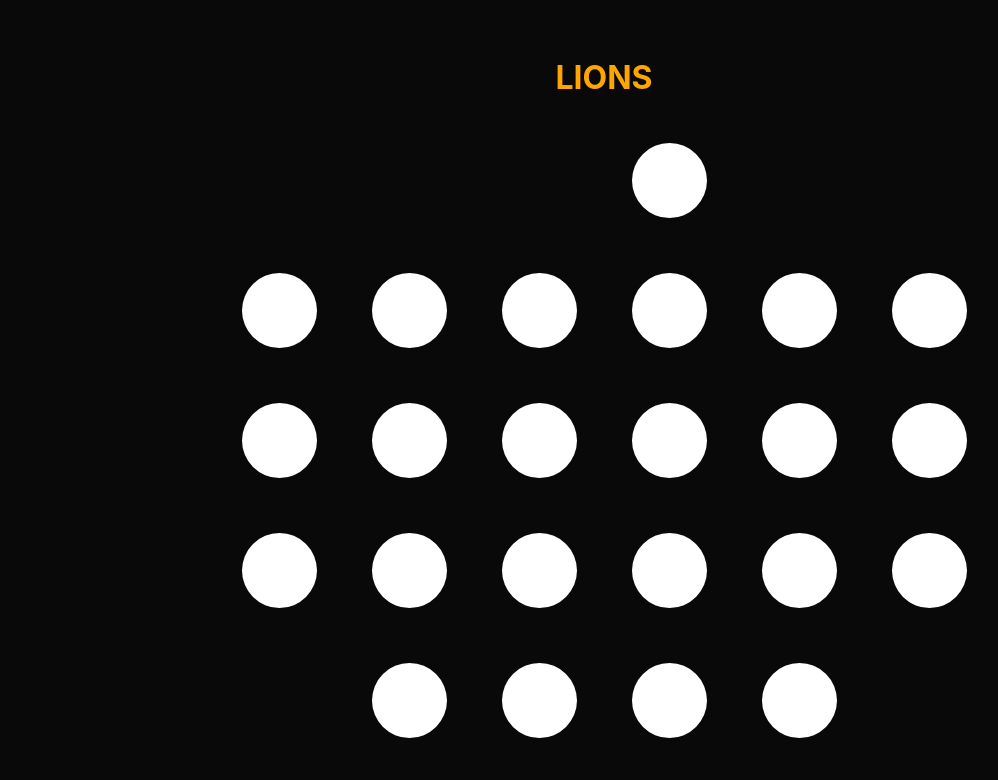
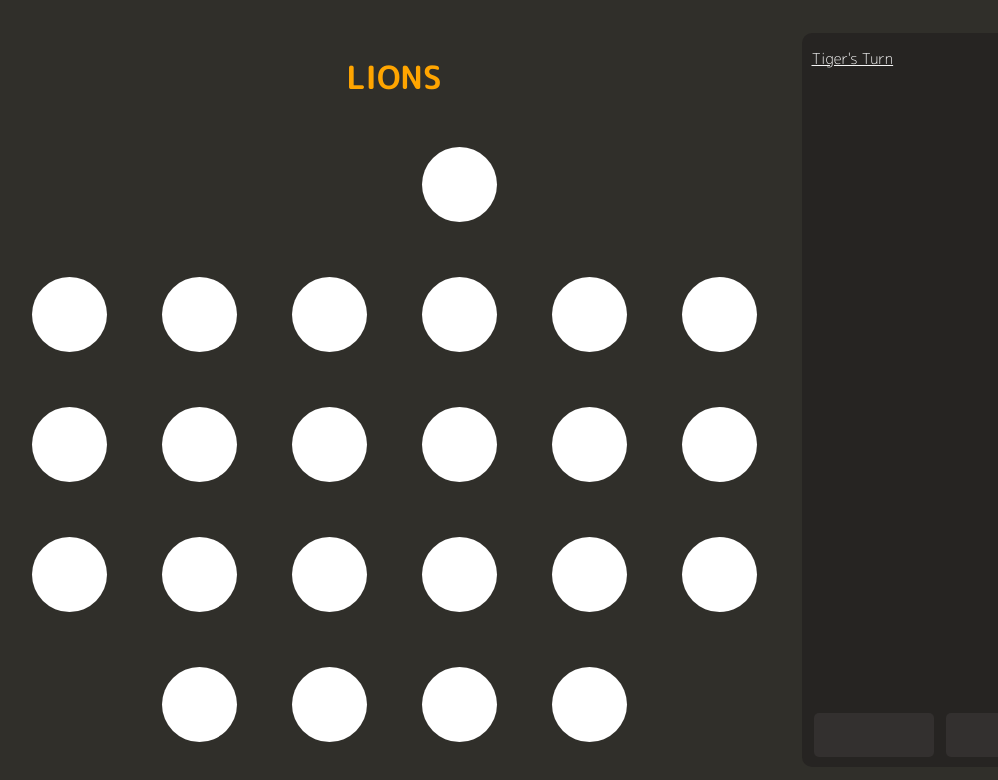
Before and after one commit to VikramChandraNarra/ligerr-official, a React (Create React App) app: page / in a window 1280 px wide. Shown: the top 780 px of the page, without its empty margins (36-1034 px from the left). Built offline with nearby package versions, Linux system fonts and the light colour scheme.

Commit message:
fifth commit

```diff
--- a/src/App.css
+++ b/src/App.css
@@ -1,10 +1,25 @@
+
+@import url('https://fonts.googleapis.com/css2?family=M+PLUS+Rounded+1c:wght@300;700&display=swap');
+
+* {
+  font-family: 'M PLUS Rounded 1c', sans-serif;
+}
+
 .app {
   display: grid;
   place-content: center;
   height: 100vh;
-  background-color: #090909;
+  background-color: #302f2a;
   overflow: scroll;
 
+}
+
+.firstRule {
+  margin-left: 10px;
+}
+
+.whiteText {
+  color: white;
 }
 
 .close {
@@ -35,7 +50,10 @@
 }
 .popup {
   background-color: #121213;
+  border-color: rgb(52, 51, 51);
+  border-radius: 0.5px;
+  border-style: solid;
   height: 750px;
-  width: 500px;
+  width: 100%;
   border-radius: 10px;
 }
--- a/src/App.js
+++ b/src/App.js
@@ -2,20 +2,34 @@
 import './App.css';
 import Board from "./components/Board"
 import Options from "./components/Options"
+import React, { useState, useEffect } from 'react'
+
+import Header from './components/Header'
 
 import ligerrBoard from './assets/ligerrBoard.png'
 import lambPiece from './assets/lambPiece.png'
 import tigerPiece from './assets/tigerPiece.png'
 
 
+
+
 function FirstRule() {
   return (
     <div className='firstRule'>
+      <h1 id="heading">The Board</h1>
       <img id="ligerrBoard" src={ligerrBoard} alt="" />
-      <h1 id="heading">The Board</h1>
-      <p id="summary">The Board Resembles a Pyramid Architect, and the Hierarchy of the Jungle</p>
-      <img id="lambPiece" src={lambPiece} alt="" />
-      <img id="tigerPiece" src={tigerPiece} alt="" />
+      <p className="whiteText" id="summary">Ligerr is an Indian Inspired Board Game</p>
+      <h2 className="whiteText" id="rules">Rules</h2>
+      <p className="whiteText" id="placing">There are two teams, and they take turns placing</p>
+      <p className="whiteText" id="lambsRules">15 Lambs</p>
+      <p className="whiteText" id="tigersRules">3 Tigers</p>
+      <p className="whiteText" id="lambsObjective">Lamb's Objective: To Trap all the Tigers</p>
+      <p className="whiteText" id="tigersObjective">Tiger's Objective: To Kill 9 Lambs and Avoid Getting Trapped</p>
+
+
+
+      {/* <img id="lambPiece" src={lambPiece} alt="" />
+      <img id="tigerPiece" src={tigerPiece} alt="" /> */}
       <p></p>
     </div>
   )
@@ -43,25 +57,28 @@
   )
 
 }
-function Rules() {
+
+function App() {
+  const [rulesClosed, setRulesClosed] = useState(false);
+
   return (
-    <div className='popup'>
+    <div className="app">
+      {/* <Header /> */}
+
+      {/* <Options playericon={playericon} computer={computer} settings={settings}/> */}
+      {/* <Rules /> */}
+      {/* {!rulesClosed &&
+      <div className='popup'>
       <div>
-        <span class="close">+</span>
+        <span class="close" onClick={() => setRulesClosed(true)}>+</span>
       </div>
       <div className='content'>
         <FirstRule />
       </div>
     </div>
-  )
-}
-function App() {
-  return (
-    <div className="app">
-
-      {/* <Options playericon={playericon} computer={computer} settings={settings}/> */}
-      {/* <Rules /> */}
-      <Board position="start"/>
+    } */}
+    {/* {rulesClosed && <Board position="start"/>} */}
+    <Board position="start"/>
     </div>
   );
 }
--- a/src/components/Board.css
+++ b/src/components/Board.css
@@ -10,6 +10,12 @@
 
 }
 
+
+.gameScreen {
+    display: flex;
+    justify-content: center;
+    /* align-items: center; */
+}
 
 
 
--- a/src/components/Board.js
+++ b/src/components/Board.js
@@ -1,5 +1,6 @@
 import { isCursorAtEnd } from '@testing-library/user-event/dist/utils';
 import React, { Component, useState, useEffect } from 'react'
+import Moves from './Moves';
 import "./Board.css"
 
 const axis = ["a1", "b1", "b2", "b3", "b4", "b5", "b6", "c1", "c2", "c3", "c4", "c5", "c6", "d1", "d2", "d3", "d4", "d5", "d6", "e1", "e2", "e3", "e4"];
@@ -605,7 +606,8 @@
 
 
     return (
-        <>
+        <div className='gameScreen'>
+            <div className='gameBoard'>
                 <div className='heading'>
                     {/* this goes on top */}
                     {turn ? <h1 id="lionText">LIONS</h1> : <h1 id="sheepText">SHEEPS</h1>}
@@ -615,11 +617,18 @@
                 </div>
                 <div>
                     {/* This goes below */}
-                { moves.length > 1 && <button onClick={() => undoMove()}>Undo</button>}
+                    {/* { moves.length > 1 && <button onClick={() => undoMove()}>Undo</button>} */}
                     {/* { moves.length > 1 && <button>Redo</button>} */}
                     {gameOver && <h1 className='white'>{winner + " win!"}</h1>}
                 </div>
-        </>
+
+            </div>
+            {/* <h1 className='white'>Hello</h1> */}
+            <Moves moves={moves} turn={turn}/>
+
+
+
+        </div>
 
     )
 }
--- /dev/null
+++ b/src/components/Header.js
@@ -0,0 +1,15 @@
+import './Header.css'
+
+import React, { Component, useState, useEffect } from 'react'
+
+export default function Header() {
+    return (
+        <menu>
+            <li className='menu'><button>Menu</button></li>
+            <li className="title">Ligerr</li>
+            <li className='help'><button>?</button></li>
+            <li className='settings'><button>Settings</button></li>
+        </menu>
+
+    );
+}
--- /dev/null
+++ b/src/components/Moves.css
@@ -0,0 +1,45 @@
+.scoreCard {
+    height: 100%;
+    width: 400px;
+    background-color: #262422;
+    border-radius: 10px;
+    margin-left: 20px;
+    position: relative;
+}
+
+/* #turn {
+    margin-top: 100%;
+    color: white;
+} */
+
+/* .white {
+    color: green;
+} */
+
+#turn {
+    color: whitesmoke;
+    margin-left: 10px;
+    font-size: 15px;
+    text-decoration: underline;
+
+}
+
+#main {
+    background-color: #33302f;
+    border-style: none;
+    border-radius: 5px;
+    width: 30%;
+    height: 6%;
+    /* margin-left: 10px; */
+    position: absolute;
+    bottom: 10px;
+}
+.back {
+    margin-left: 3%;
+}
+.forward {
+    margin-left: 36%;
+}
+.plus {
+    margin-left: 69%;
+}
--- /dev/null
+++ b/src/components/Moves.js
@@ -0,0 +1,28 @@
+import React, { Component, useState, useEffect } from 'react'
+import "./Moves.css"
+
+export default function Moves(props) {
+    const moves = [];
+    return (
+        <div className="scoreCard">
+            {props.turn ? <p id='turn'>Tiger's Turn</p> : <p id='turn'>Lamb's Turn</p>}
+            {/* {moves} */}
+            {/* <div>
+                <button>New Game</button>
+                <button>Last Move</button>
+                <button>Next Move</button>
+            </div> */}
+            {console.log(props)}
+            <div className='moves'>
+
+            </div>
+            <button id="main" className='plus'></button>
+            <button id="main" className='back'></button>
+            <button id="main" className='forward'></button>
+
+            {/* <button type="button" class="ui_v5-button-component ui_v5-button-basic primary-controls-button" data-cy="Move Forward" aria-label="Move Forward" data-listener-index="2">
+                <span class="icon-font-chess ui_v5-button-icon chevron-right"></span>
+            </button> */}
+        </div>
+    );
+}
```
Also changed, not shown: src/components/Header.css (added). Lines whose indentation alone changed are shown as unchanged.
